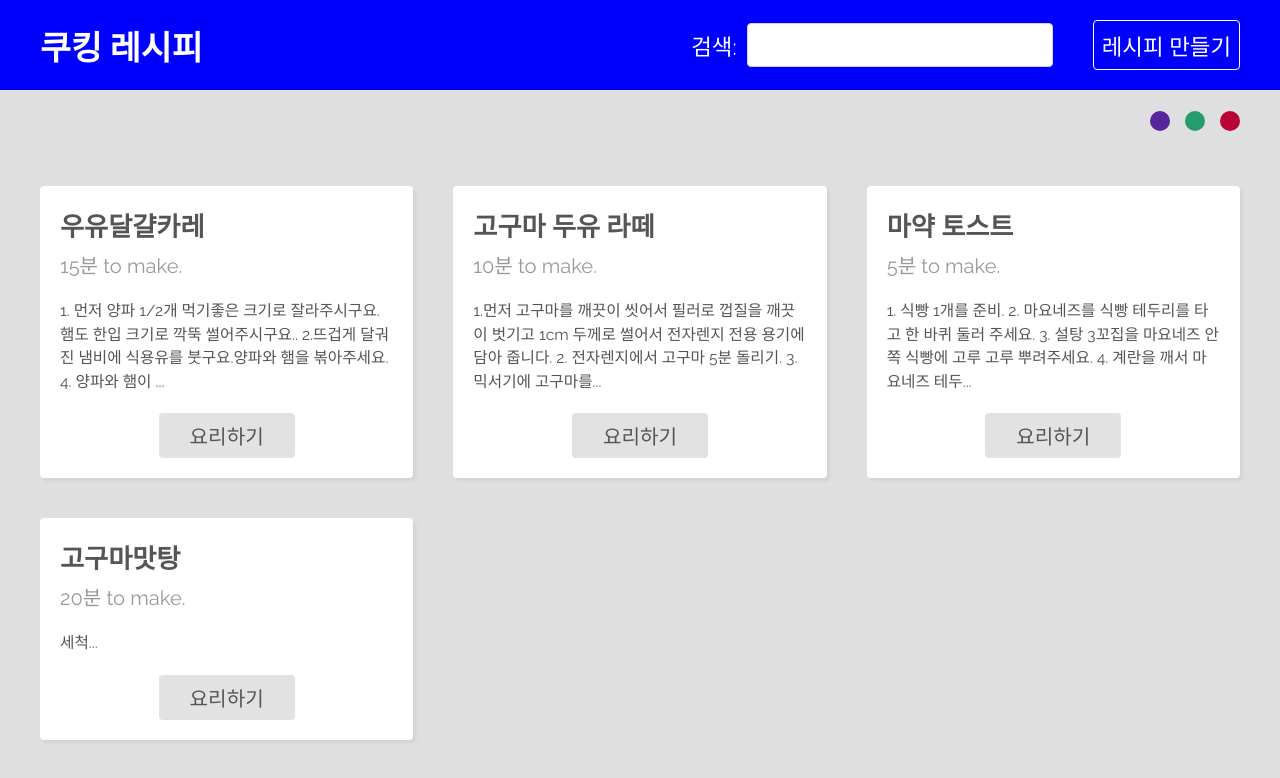
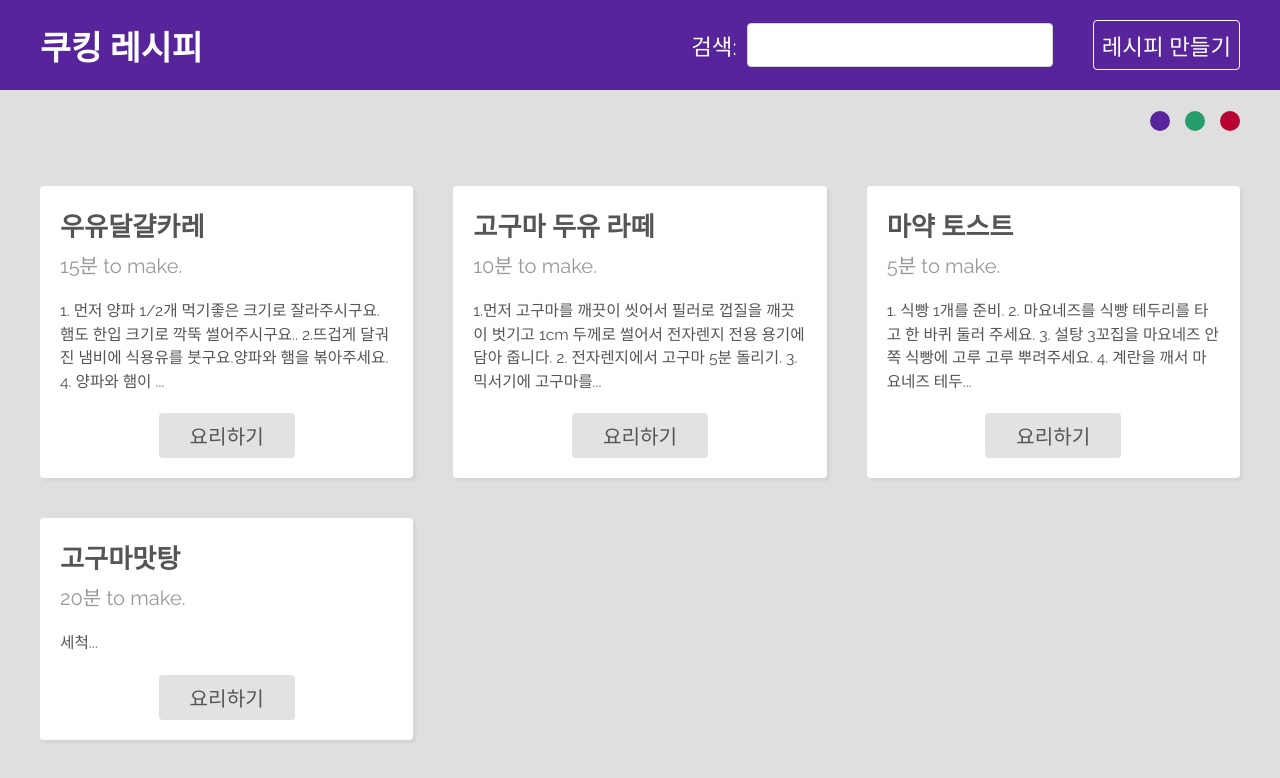
Before and after one commit to realsingeriu/cooking-recipe, a React (Vite) app: page / in a window 1280 px wide. Shown: the top 778 px of the page. Built offline with nearby package versions, Linux system fonts and the light colour scheme; data requests are answered from the project's data file.

Commit message:
navbar에서 클릭시 핑크 변환 삭제 및 ThemeContext 기본초기값색 #58249

```diff
--- a/src/components/Navbar.jsx
+++ b/src/components/Navbar.jsx
@@ -8,7 +8,7 @@ export default function Navbar() {
   const {color, changeColor } = useContext(ThemeContext);
 return (
     <div className="navbar" style={{backgroundColor: color}}>
-      <nav onClick={() => changeColor('pink')}>
+      <nav>
         <Link to="/" className='brand'>
           <h1>쿠킹 레시피</h1>
         </Link>
--- a/src/context/ThemeContext.jsx
+++ b/src/context/ThemeContext.jsx
@@ -15,7 +15,7 @@ const themeReducer = (state, action) => {
 // 컴텍스트, 프로바이더에서 value값을 전역으로 제공
 export function ThemeProvider({ children }) {
   // 리듀서는 state , dispatch로 업데이트
-  const [state, dispatch] = useReducer(themeReducer, { color: 'blue'});
+  const [state, dispatch] = useReducer(themeReducer, { color: '#58249c'});
   const changeColor = (color) => {
     dispatch({type: 'CHANGE_COLOR', payload: color});
   }
```
